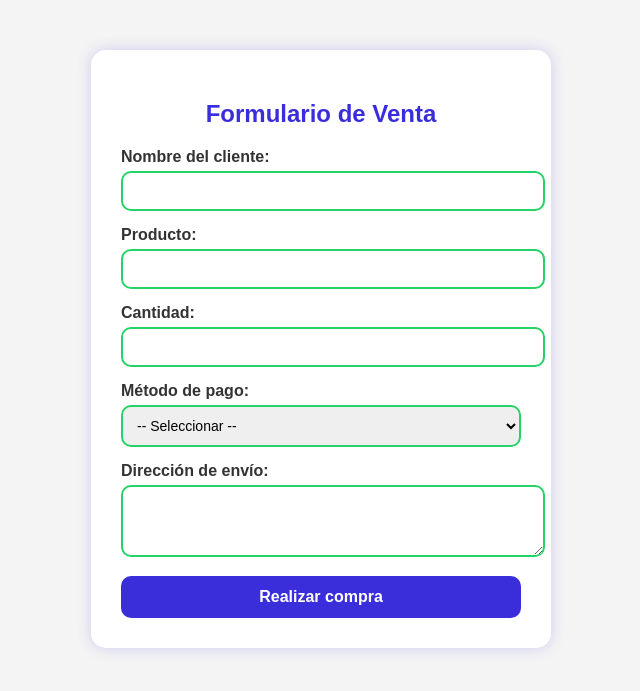
After one commit to ING002-bot/PROYECINFOT, a PHP site: page /formulario_venta.php in a window 1280 px wide. The commit adds this page. Shown: the top 691 px of the page, without its empty margins (319-959 px from the left). Run offline with PHP 8.4, Linux system fonts and the light colour scheme.

Commit message:
agregue formularios de venta, formulario de soporte, solo falta redireccionarlos, agregue script modal para la animacion de registro y inicio de sesion, con su respectivo css, mira lo que falta aparte de redireccionar, me refiero a que en soporte crear un link en cada mantenimiento correctivo, predictivo, preventivo para que al presionar aparezca el formulario, lo mismo en venta hazlo con el script que esta en modal.js. pdta tu puedes crack me avisas cualquier cosa

```diff
--- /dev/null
+++ b/PROYECINFO/CSS/formulario.css
@@ -0,0 +1,68 @@
+/* estilos-formularios.css */
+
+body {
+  font-family: Arial, sans-serif;
+  background-color: #f4f4f4;
+  margin: 0;
+  padding: 0;
+}
+
+.form-container {
+  max-width: 400px;
+  margin: 50px auto;
+  background: #ffffff;
+  padding: 30px;
+  border-radius: 15px;
+  box-shadow: 0 0 15px rgba(58, 46, 219, 0.2);
+}
+
+h2 {
+  text-align: center;
+  color: #3a2edb;
+  margin-bottom: 20px;
+}
+
+label {
+  display: block;
+  margin-bottom: 5px;
+  color: #333333;
+  font-weight: bold;
+}
+
+input[type="text"],
+input[type="email"],
+input[type="number"],
+select,
+textarea {
+  width: 100%;
+  padding: 10px;
+  border: 2px solid #25D366;
+  border-radius: 10px;
+  margin-bottom: 15px;
+  font-size: 14px;
+  transition: border-color 0.3s;
+}
+
+input:focus,
+select:focus,
+textarea:focus {
+  border-color: #ff3b6c;
+  outline: none;
+}
+
+button {
+  width: 100%;
+  padding: 12px;
+  background-color: #3a2edb;
+  color: white;
+  border: none;
+  border-radius: 10px;
+  font-size: 16px;
+  font-weight: bold;
+  cursor: pointer;
+  transition: background-color 0.3s;
+}
+
+button:hover {
+  background-color: #ff3b6c;
+}
--- a/PROYECINFO/admin.php
+++ b/PROYECINFO/admin.php
@@ -106,6 +106,6 @@
 
     <!-- Scripts necesarios únicamente -->
     <script src="https://cdn.jsdelivr.net/npm/bootstrap@5.2.3/dist/js/bootstrap.bundle.min.js" crossorigin="anonymous"></script>
-    <script src="js/scripts.js"></script>
+    <script src="js/panel.js"></script>
 </body>
 </html>
--- /dev/null
+++ b/PROYECINFO/formulario_venta.php
@@ -0,0 +1,37 @@
+<!DOCTYPE html>
+<html lang="es">
+<head>
+  <meta charset="UTF-8">
+  <meta name="viewport" content="width=device-width, initial-scale=1.0">
+  <title>Formulario de Venta</title>
+  <link rel="stylesheet" href="formulario.css">
+</head>
+<body>
+  <div class="form-container">
+    <h2>Formulario de Venta</h2>
+    <form action="/procesar-venta" method="POST">
+      <label for="cliente">Nombre del cliente:</label>
+      <input type="text" id="cliente" name="cliente" required>
+
+      <label for="producto">Producto:</label>
+      <input type="text" id="producto" name="producto" required>
+
+      <label for="cantidad">Cantidad:</label>
+      <input type="number" id="cantidad" name="cantidad" min="1" required>
+
+      <label for="metodo">Método de pago:</label>
+      <select id="metodo" name="metodo" required>
+        <option value="">-- Seleccionar --</option>
+        <option value="efectivo">Efectivo</option>
+        <option value="tarjeta">Tarjeta</option>
+        <option value="transferencia">Transferencia</option>
+      </select>
+
+      <label for="direccion">Dirección de envío:</label>
+      <textarea id="direccion" name="direccion" rows="3" required></textarea>
+
+      <button type="submit">Realizar compra</button>
+    </form>
+  </div>
+</body>
+</html>
--- a/PROYECINFO/servicio.php
+++ b/PROYECINFO/servicio.php
@@ -11,9 +11,9 @@
         <h1>Servicio Tecnico</h1>
         <nav>
             <ul>
-                <li><a href="index.html">Inicio</a></li>
-                <li><a href="venta.html">Compras</a></li>
-                <li><a href="nosotros.html">Nosotros</a></li>
+                <li><a href="index.php">Inicio</a></li>
+                <li><a href="venta.php">Compras</a></li>
+                <li><a href="nosotros.php">Nosotros</a></li>
             </ul>
         </nav>
     </header>
--- a/PROYECINFO/venta.php
+++ b/PROYECINFO/venta.php
@@ -11,8 +11,8 @@
         <h1>Bienvenidos a la mejor tienda</h1>
         <nav>
             <ul>
-                <li><a href="index.html">Inicio</a></li>
-                <li><a href="servicio.html">Servicio Tecnico</a></li>
+                <li><a href="index.php">Inicio</a></li>
+                <li><a href="servicio.php">Servicio Tecnico</a></li>
 
             </ul>
         </nav>
```
Also changed, not shown: PROYECINFO/CSS/estilos.css (+128 -3 lines), PROYECINFO/JS/modal.js (added, +19 -0 lines), PROYECINFO/JS/panel.js (added, +44 -0 lines), PROYECINFO/JS/scripts.js (deleted, +0 -44 lines), PROYECINFO/formulario_soporte.php (added, +35 -0 lines), PROYECINFO/index.php (+41 -3 lines).
